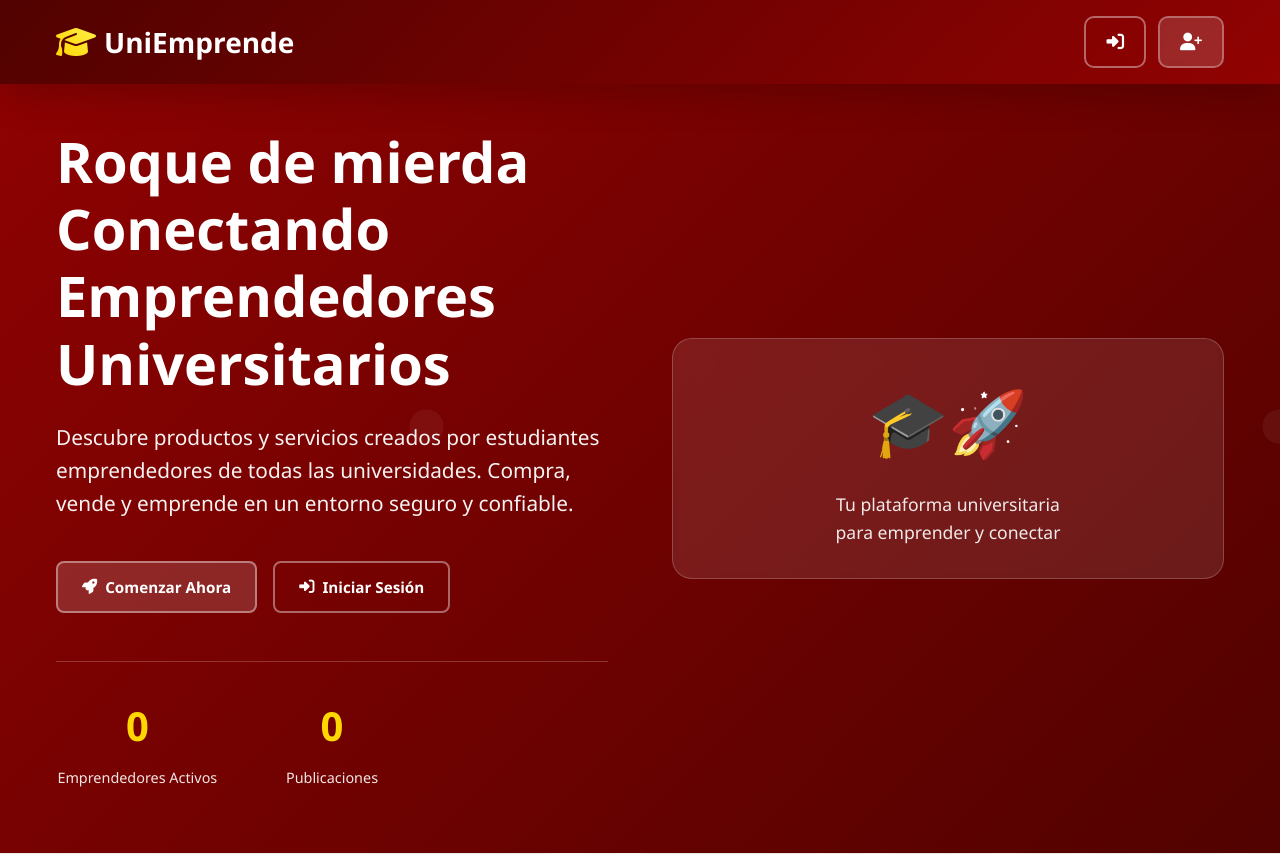
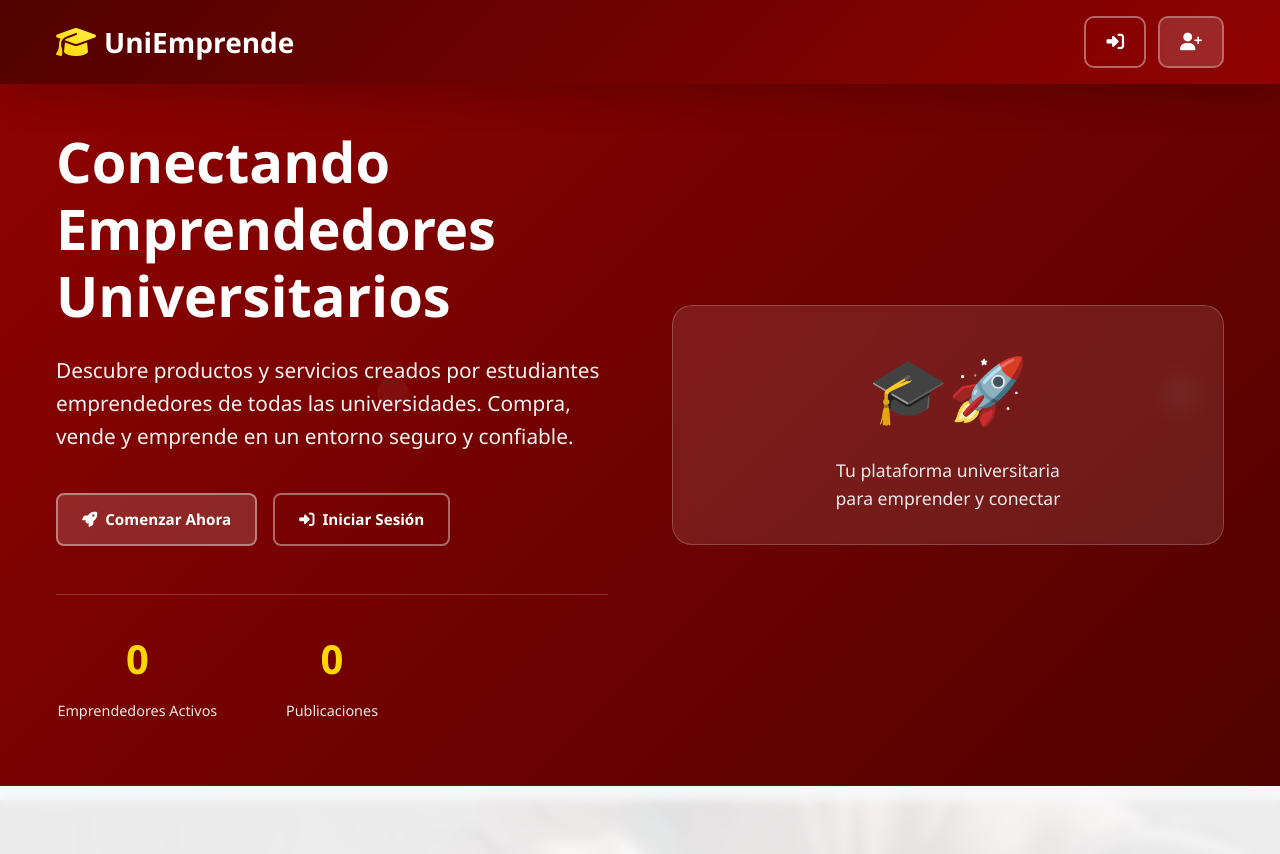
Before and after one commit to lroquehu/ING-WEB-PROYECTO, a PHP site: page /ING-WEB-PROYECTO/aplicacion/Vistas/inicio/index.php in a window 1280 px wide. Shown: the top 854 px of the page. Run offline with PHP 8.4, Linux system fonts and the light colour scheme; some libraries are stand-ins or nearby versions.

Commit message:
Update index.php

```diff
--- a/aplicacion/Vistas/inicio/index.php
+++ b/aplicacion/Vistas/inicio/index.php
@@ -1075,7 +1075,7 @@
             <div class="container">
                 <div class="hero-content">
                     <div class="hero-text">
-                        <h1>Roque de mierda Conectando Emprendedores Universitarios</h1>
+                        <h1>Conectando Emprendedores Universitarios</h1>
                         <p>Descubre productos y servicios creados por estudiantes emprendedores de todas las universidades. Compra, vende y emprende en un entorno seguro y confiable.</p>
 
                         <div class="hero-buttons">
```
